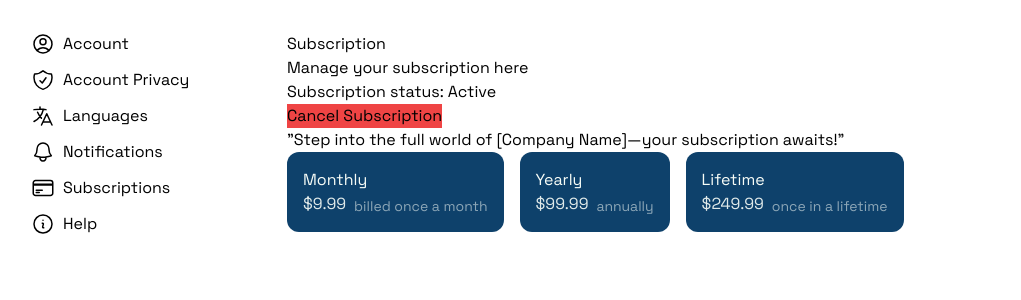
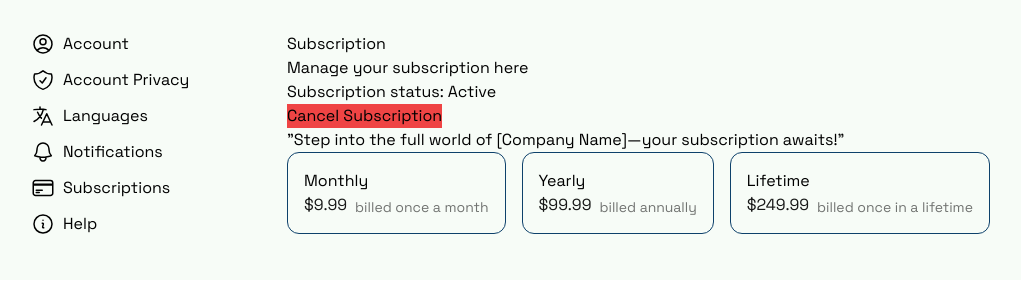
Before and after one commit to kristzz/pauguruGazeji, a Next.js app in the folder frontend/: page /settings/subscriptions in a window 1280 px wide. Shown: the top 300 px of the page, without its empty margins (1-1022 px from the left). Built offline with nearby package versions, Linux system fonts and the light colour scheme.

Commit message:
colors aaaaaaaaaaaaaaaaaaaaaa

```diff
--- a/frontend/src/app/settings/layout.tsx
+++ b/frontend/src/app/settings/layout.tsx
@@ -5,7 +5,7 @@ import { ReactNode } from 'react';
 
 export default function SettingsLayout({ children }: { children: ReactNode }) {
   return (
-    <div className="flex w-full">
+    <div className="flex w-full bg-main-white">
       {/* Sidebar with buttons */}
       <aside className="w-64 p-8">
         <ul>
--- a/frontend/src/app/settings/subscriptions/SubscriptionCard.tsx
+++ b/frontend/src/app/settings/subscriptions/SubscriptionCard.tsx
@@ -8,7 +8,7 @@ interface SubscriptionCardProps {
 
 const SubscriptionCard: React.FC<SubscriptionCardProps> = ({ name, price, text, }) => {
   return (
-    <div className="flex flex-col mr-4 bg-main-blue text-main-white p-4 rounded-xl">
+    <div className="flex flex-col mr-4 p-4 border-main-blue border-[1px] rounded-xl cursor-pointer">
       <div className="">{name}</div>
       <div className=" opacity-90 flex items-end">{price} <p className="text-sm ml-2 opacity-60">{text}</p></div>
     </div>
--- a/frontend/src/app/settings/subscriptions/page.tsx
+++ b/frontend/src/app/settings/subscriptions/page.tsx
@@ -15,8 +15,8 @@ export default function Settings() {
 
         <div className="flex">
           <SubscriptionCard name="Monthly" price="$9.99" text="billed once a month" />
-          <SubscriptionCard name="Yearly" price="$99.99" text="annually" />
-          <SubscriptionCard name="Lifetime" price="$249.99" text="once in a lifetime" />
+          <SubscriptionCard name="Yearly" price="$99.99" text="billed annually" />
+          <SubscriptionCard name="Lifetime" price="$249.99" text="billed once in a lifetime" />
         </div>
       </main>
     );
```
